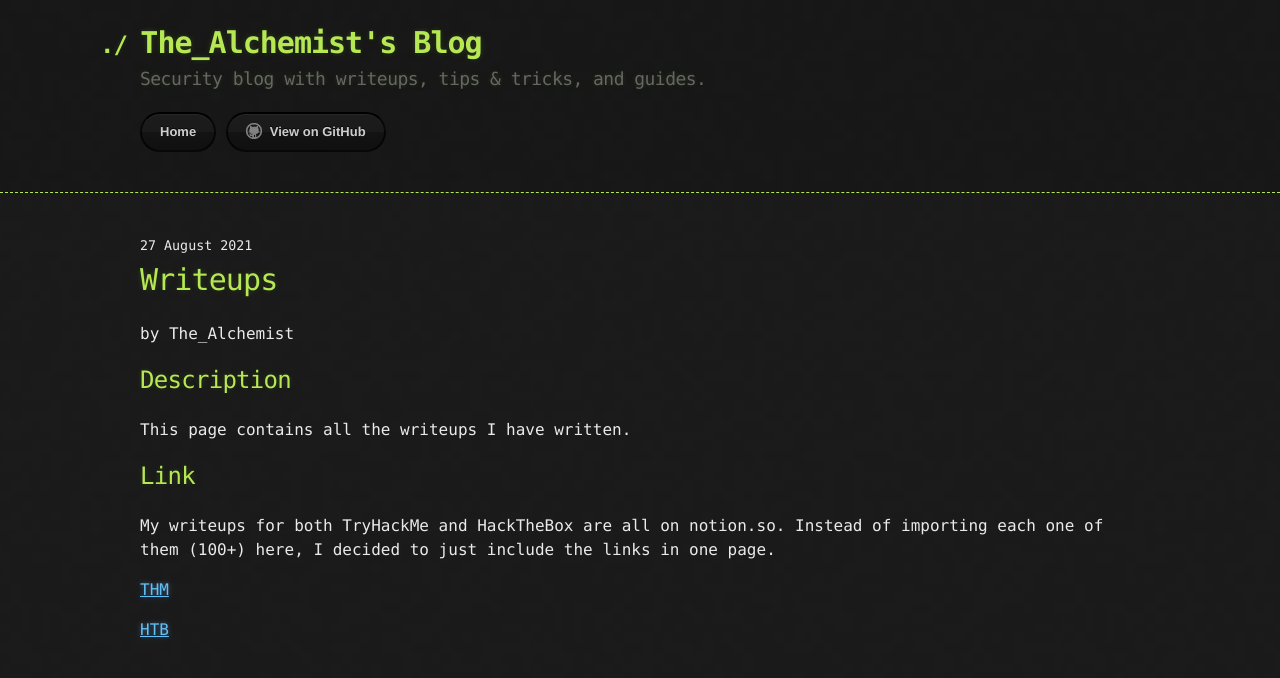
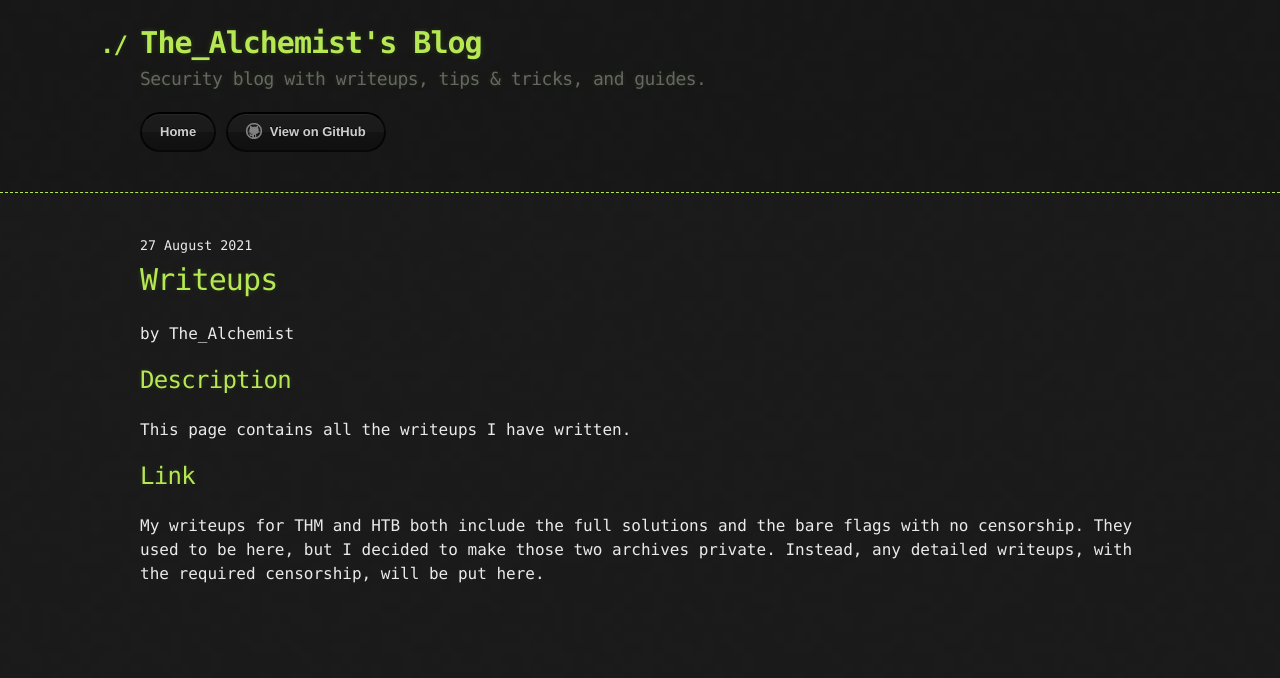
Before and after one commit to TheA1ch3m1st/thea1ch3m1st.github.io, a Jekyll site: the page built from _posts/2021-08-27-writeups.md, in a window 1280 px wide. Shown: the top 678 px of the page. Built offline with Jekyll 4.4.1, drawn with Linux system fonts in a browser that asks for light colours.

Commit message:
Writeups Page

```diff
--- a/_posts/2021-08-27-writeups.md
+++ b/_posts/2021-08-27-writeups.md
@@ -12,8 +12,4 @@ This page contains all the writeups I have written.
 
 ## Link
 
-My writeups for both TryHackMe and HackTheBox are all on notion.so. Instead of importing each one of them (100+) here, I decided to just include the links in one page.
-
-[THM](https://www.notion.so/TryHackMe-6edbe9d5c7714aef9da4af8886c503b9)
-
-[HTB](https://www.notion.so/HackTheBox-87b531363a0344719654bcfe080f5762)
+My writeups for THM and HTB both include the full solutions and the bare flags with no censorship. They used to be here, but I decided to make those two archives private. Instead, any detailed writeups, with the required censorship, will be put here.
```
